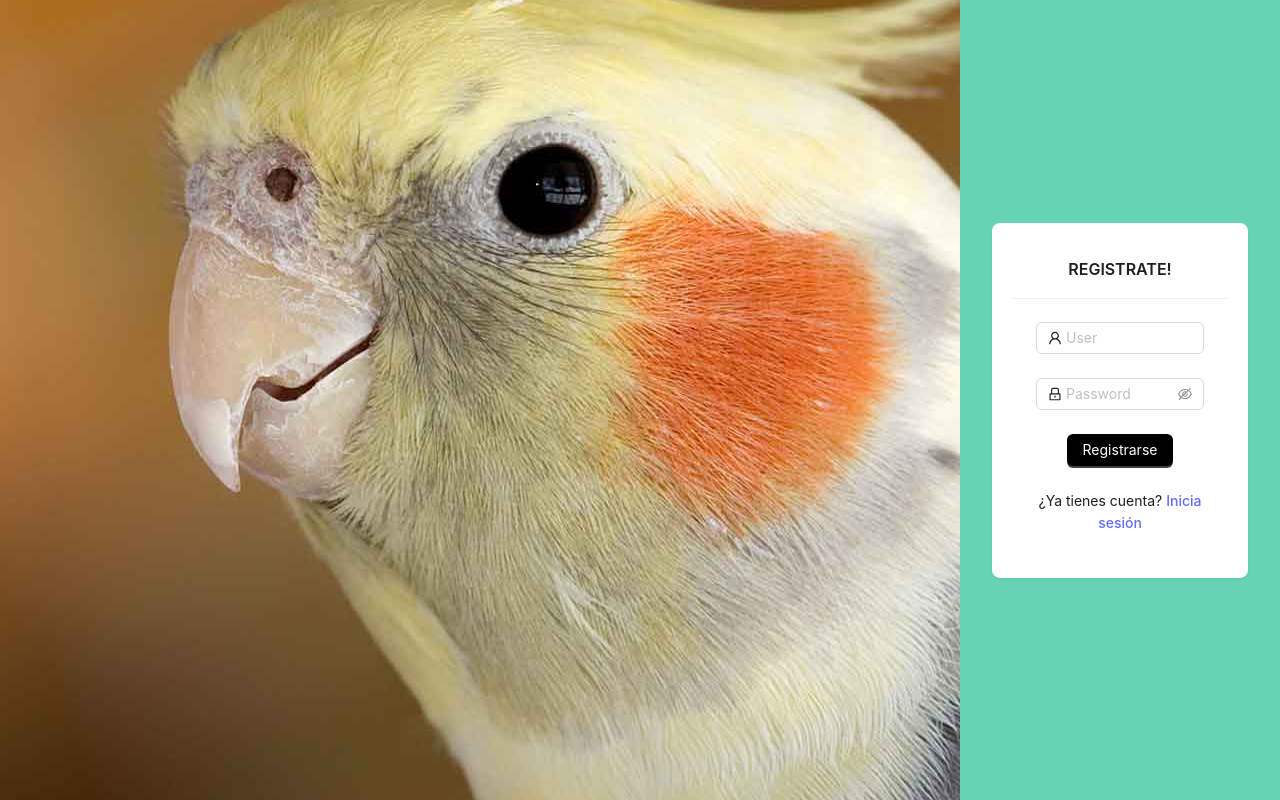
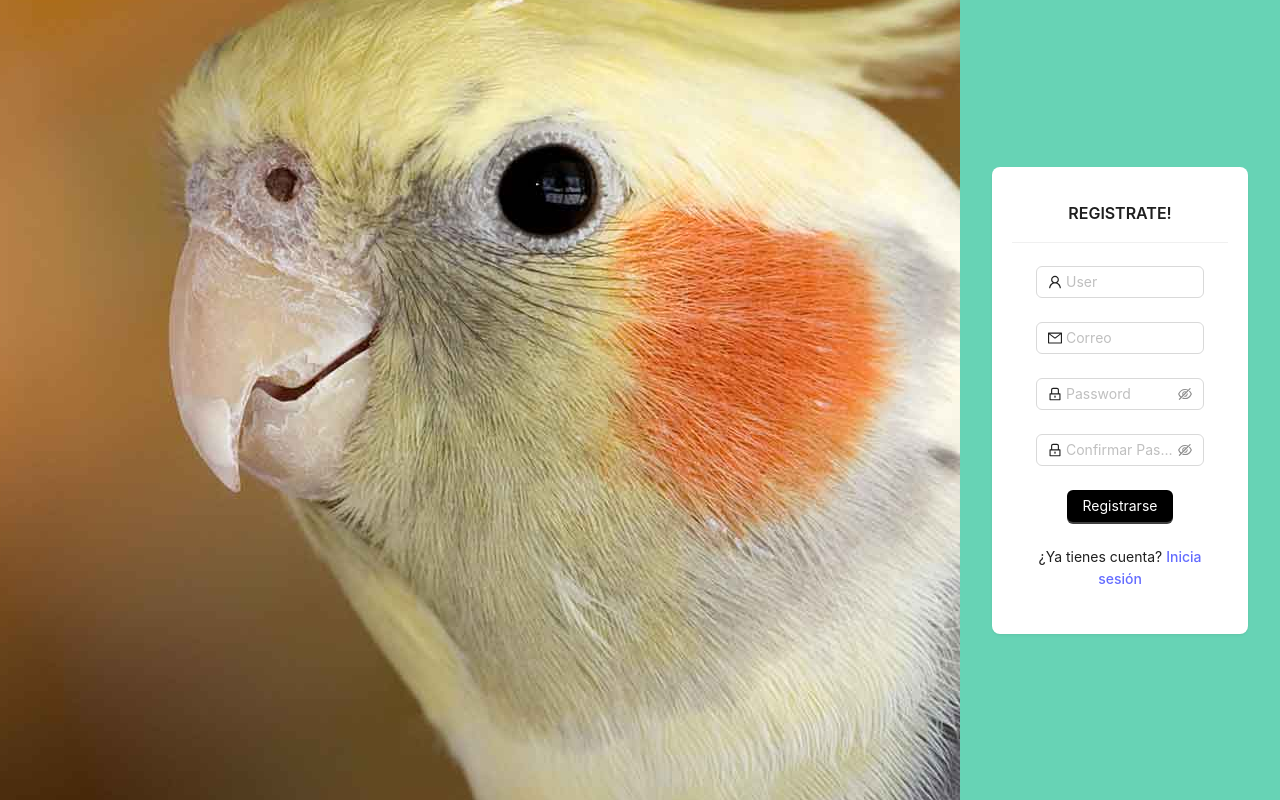
Before and after one commit to marresf10/ANTD, a React (Vite) app: page /register in a window 1280 px wide. Built offline with nearby package versions, Linux system fonts and the light colour scheme.

Commit message:
feat(auth): add axios for login and registration

```diff
--- a/package.json
+++ b/package.json
@@ -12,6 +12,7 @@
   "dependencies": {
     "@ant-design/icons": "^5.3.7",
     "antd": "^5.17.3",
+    "axios": "^1.7.2",
     "react": "^18.2.0",
     "react-dom": "^18.2.0",
     "react-router-dom": "^6.23.1"
--- a/src/components/FormLogin/index.jsx
+++ b/src/components/FormLogin/index.jsx
@@ -1,14 +1,40 @@
+import React, { useState } from 'react';
 import { Form, Input, Button, Card, message } from 'antd'
 import { UserOutlined, LockOutlined } from '@ant-design/icons'
+import { useNavigate } from 'react-router-dom';
+import axios from 'axios';
 import './FormLogin.css'
 
 const FormLogin = () => {
-    const onFinish = (values) => {
-        console.log('Success: ', values);
+
+    const navigate = useNavigate();
+    const [loginError, setLoginError] = useState(false);
+    const [loading, setLoading] = useState(false);
+
+    const onFinish = async (values) => {
+        setLoading(true); //establece el estado de carga a true al enviar el formulario
+        try{
+            const response = await axios.post('https://lizard-server.vercel.app/api/auth/signin', {
+                email: values.username,
+                password: values.password
+            });
+            console.log('Inicio de sesión exitoso:', response.data); //guarda el token en el almacenamiento local
+            localStorage.setItem('token', response.data.token);
+            navigate('/'); //redirige el usuario a la página principal
+        } catch(error){
+            console.error('Error en el inicio de sesión:', error.response.data);
+            setLoginError(true);
+        } finally {
+            setLoading(false); //establece el estado de carga a false
+        }
+        //console.log('Success: ', values);
     }
+
     const onFinishFailed = (errorInfo) => {
         console.log('Failed: ', errorInfo);
+        setLoginError(true);
     }
+
     return (
         <>
             <Card
@@ -17,12 +43,13 @@ const FormLogin = () => {
                 className='responsive-card'
             >
                 <Form
-                    name="username"
+                    name="normal_login"
                     className="login-form"
                     initialValues={{
                         remember: true,
                     }}
                     onFinish={onFinish}
+                    onFinishFailed={onFinishFailed}
                 >
                     <Form.Item
                         name="username"
@@ -43,6 +70,7 @@ const FormLogin = () => {
                         <Input.Password prefix={<LockOutlined />} placeholder='Password'/>
                     </Form.Item>
                     <Form.Item>
+                        {loginError && <p style={{ color: 'red' }}>Credenciales incorrectas. Intentalo de nuevo.</p>}
                         <Button type="primary" htmlType="submit" className="login-form-button">
                             Iniciar Sesión
                         </Button>
--- a/src/components/FormSignIn/index.jsx
+++ b/src/components/FormSignIn/index.jsx
@@ -1,14 +1,50 @@
+import React, { useState } from 'react';
 import { Form, Input, Button, Card, message } from 'antd'
-import { UserOutlined, LockOutlined } from '@ant-design/icons'
+import { UserOutlined, LockOutlined, MailOutlined } from '@ant-design/icons'
+import { useNavigate } from 'react-router-dom';
+import axios from 'axios';
 import './FormSignIn.css'
 
 const FormSignIn = () => {
-    const onFinish = (values) => {
-        console.log('Success: ', values);
+    //Estado de error de registro
+    const [registerError, setRegisterError] = useState(false);
+    //Estado de carga
+    const [loading, setLoading] = useState(false);
+    //importar rutas
+    const navigate = useNavigate();
+
+    const onFinish = async (values) => {
+        setLoading(true);//establece el estado de carga true al enviar el formulario
+        try{
+            const response = await axios.post('https://lizard-server.vercel.app/api/auth/signup', {
+                username: values.username,
+                email: values.email,
+                password: values.password,
+                roles: ['moderador']
+            });
+            console.log('Registro exitoso:', response.data);
+            navigate('/login');
+        }catch(error){
+            console.error('Error en el registro:', error.response.data);
+            setRegisterError(true);
+        }finally{
+            setLoading(false);
+        }
+        //console.log('Success: ', values);
     }
     const onFinishFailed = (errorInfo) => {
         console.log('Failed: ', errorInfo);
+        setRegisterError(true);
     }
+
+    const validatePassword = ({ getFieldValue }) => ({
+        validator(_, value){
+            if(!value || getFieldValue('password') === value){
+                return Promise.resolve();
+            }
+            return Promise.reject(new Error('Las contraseñas no coinciden'));
+        }
+    });
     return (
         <>
             <Card
@@ -34,6 +70,15 @@ const FormSignIn = () => {
                         <Input prefix={<UserOutlined />} placeholder='User' />
                     </Form.Item>
                     <Form.Item
+                        name="email"
+                        rules={[{
+                            required: true,
+                            message: 'Por favor ingrese su correo'
+                        }]}
+                    >
+                        <Input prefix={<MailOutlined />} placeholder='Correo' />
+                    </Form.Item>
+                    <Form.Item
                         name="password"
                         rules={[{
                             required: true,
@@ -42,8 +87,18 @@ const FormSignIn = () => {
                     >
                         <Input.Password prefix={<LockOutlined />} placeholder='Password'/>
                     </Form.Item>
+                    <Form.Item
+                        name="password-confirm"
+                        rules={[{
+                            required: true,
+                            message: 'Confirme su contraseña'
+                        }]}
+                    >
+                        <Input.Password prefix={<LockOutlined />} placeholder='Confirmar Password'/>
+                    </Form.Item>
                     <Form.Item>
-                        <Button type="primary" htmlType="submit" className="login-form-button">
+                        {registerError && <p style={{ color: 'red' }}> Falló el registro </p>}
+                        <Button type="primary" htmlType="submit" className="login-form-button" loading={loading}>
                             Registrarse
                         </Button>
                     </Form.Item>
```
Also changed, not shown: 1 other file (tests, documents, lock files or other folders).
